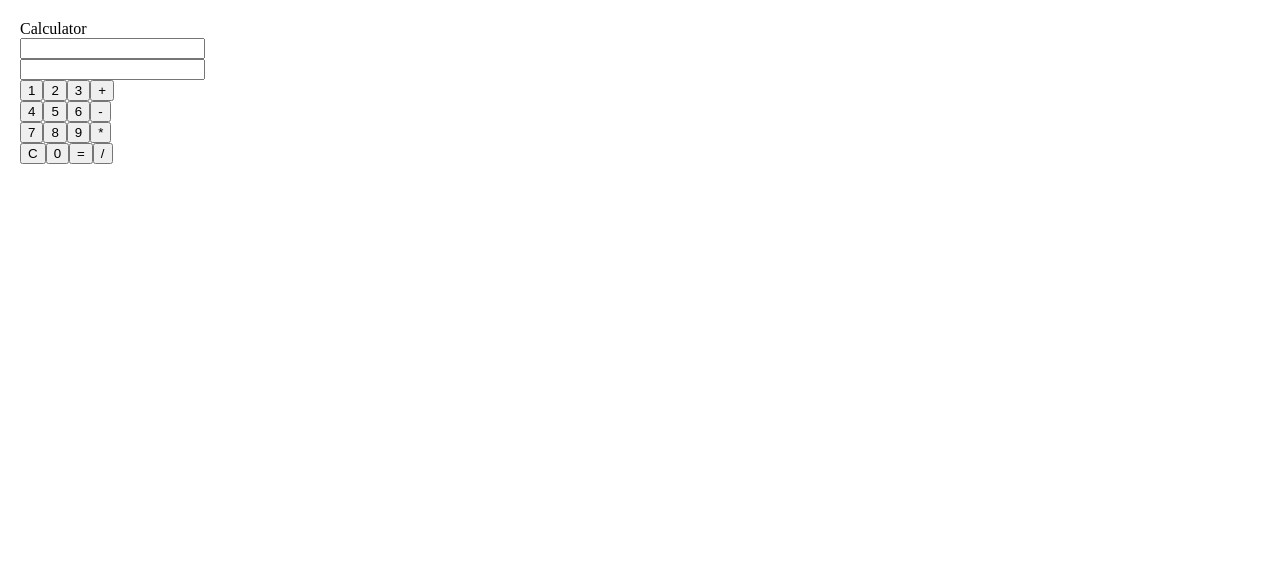
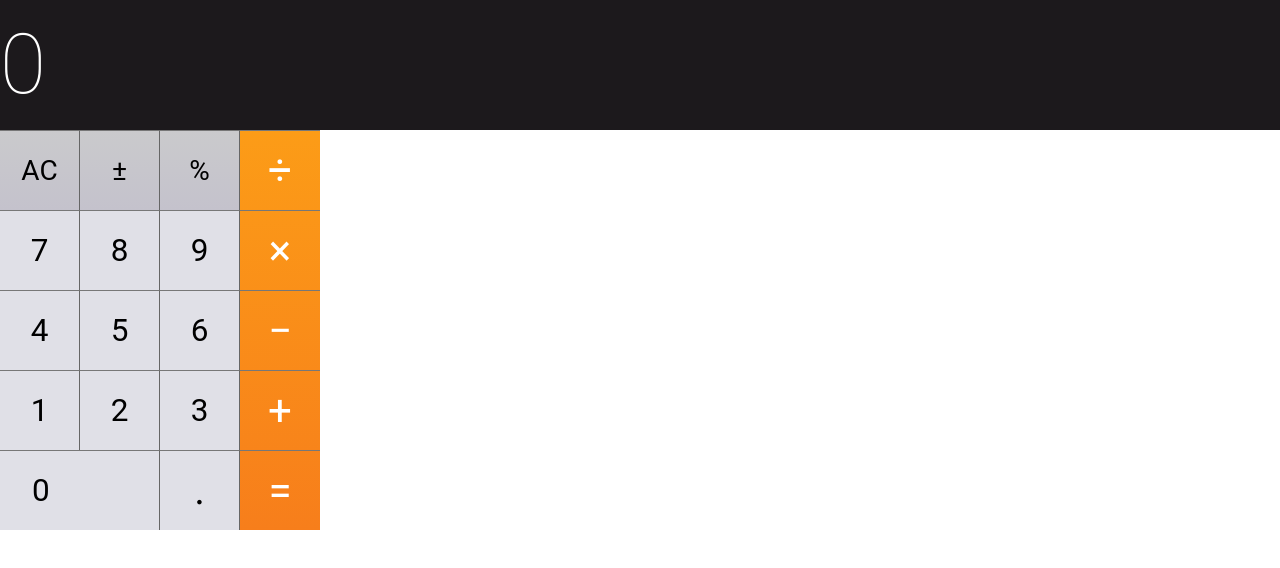
Before and after one commit to corrinachow/freeCodeCamp, a React app in the folder Projects/javascript-calculator/: page / in a window 1280 px wide. Built offline with nearby package versions, Linux system fonts and the light colour scheme.

Commit message:
Add percentage and negative

```diff
--- a/Projects/javascript-calculator/src/index.css
+++ b/Projects/javascript-calculator/src/index.css
@@ -1,4 +1,136 @@
+html {
+  box-sizing: border-box;
+}
+*, *:before, *:after {
+  box-sizing: inherit;
+}
+
 body {
-  font: Futura, sans-serif;
-  margin: 20px;
+  margin: 0;
+  font: 100 14px 'Roboto';
 }
+
+button {
+  display: block;
+  background: none;
+  border: none;
+  padding: 0;
+  font-family: inherit;
+  user-select: none;
+  cursor: pointer;
+  outline: none;
+
+  -webkit-tap-highlight-color: rgba(0,0,0,0);
+}
+
+button:active {
+  box-shadow: inset 0px 0px 80px 0px rgba(0,0,0,0.25);
+}
+
+#wrapper {
+  height: 100vh;
+
+  display: flex;
+  align-items: center;
+  justify-content: center;
+}
+
+#app {
+  width: 320px;
+  height: 520px;
+  position: relative;
+}
+
+.calculator {
+  width: 100%;
+  height: 100%;
+  background: white;
+
+  display: flex;
+  flex-direction: column;
+}
+
+#wrapper .calculator {
+  box-shadow: 0px 0px 20px 0px #aaa;
+}
+
+.calculator-display {
+  color: white;
+  background: #1c191c;
+  line-height: 130px;
+  font-size: 6em;
+
+  flex: 1;
+}
+
+.auto-scaling-text {
+  display: inline-block;
+}
+
+.calculator-display .auto-scaling-text {
+  padding: 0 30px;
+  position: absolute;
+  right: 0;
+  transform-origin: right;
+}
+
+.calculator-keypad {
+  height: 400px;
+
+  display: flex;
+}
+
+.calculator .input-keys {
+  width: 240px;
+}
+
+.calculator .function-keys {
+  display: flex;
+}
+
+.calculator .digit-keys {
+  background: #e0e0e7;
+
+  display: flex;
+  flex-direction: row;
+  flex-wrap: wrap-reverse;
+}
+
+.calculator-key {
+  width: 80px;
+  height: 80px;
+  border-top: 1px solid #777;
+  border-right: 1px solid #666;
+  text-align: center;
+  line-height: 80px;
+}
+.calculator .function-keys .calculator-key {
+  font-size: 2em;
+}
+.calculator .function-keys .key-multiply {
+  line-height: 50px;
+}
+.calculator .digit-keys .calculator-key {
+  font-size: 2.25em;
+}
+.calculator .digit-keys .key-0 {
+  width: 160px;
+  text-align: left;
+  padding-left: 32px;
+}
+.calculator .digit-keys .key-dot {
+  padding-top: 1em;
+  font-size: 0.75em;
+}
+.calculator .operator-keys .calculator-key {
+  color: white;
+  border-right: 0;
+  font-size: 3em;
+}
+
+.calculator .function-keys {
+  background: linear-gradient(to bottom, rgba(202,202,204,1) 0%, rgba(196,194,204,1) 100%);
+}
+.calculator .operator-keys {
+  background:  linear-gradient(to bottom, rgba(252,156,23,1) 0%, rgba(247,126,27,1) 100%);
+}
--- a/Projects/javascript-calculator/src/index.js
+++ b/Projects/javascript-calculator/src/index.js
@@ -3,112 +3,144 @@ import ReactDOM from 'react-dom';
 import math from 'mathjs'
 import './index.css';
 
-class Frame extends React.Component {
-  constructor() {
-    super();
-    //set default state
-    this.state = {
-      operation: [],
-      equation: '',
-      answer: '',
-      temp: null
+class Calculator extends React.Component {
+  state = {
+    value: null,
+    displayValue: '0',
+    waitingForOperand: false,
+    operator: null
+  };
+
+  inputDigit(digit) {
+    const { displayValue, waitingForOperand } = this.state
+
+    if (waitingForOperand) {
+      this.setState ({
+        displayValue: String(digit),
+        waitingForOperand: false
+      })
+    } else {
+      this.setState({
+        displayValue: displayValue === '0' ? String(digit) : displayValue + digit
+      })
     }
-    //bind handleClick method to buttons
-    this.handleClick = this.handleClick.bind(this);
   }
+
+  inputDot() {
+    const { displayValue, waitingForOperand } = this.state
+
+    if (waitingForOperand) {
+      this.setState({
+        displayValue: '.',
+        waitingForOperand: false
+      })
+    } else if(displayValue.indexOf('.') === -1) {
+      this.setState({
+        displayValue: displayValue + '.',
+        waitingForOperand: false
+      })
+    }
+  }
+
+  clearDisplay() {
+    this.setState({
+      displayValue: '0'
+    })
+  }
+
+  toggleSign() {
+    const { displayValue } = this.state
+
+    this.setState({
+      displayValue: displayValue.charAt(0) === '-' ? displayValue.substr(1) : '-' + displayValue
+    })
+  }
+
+  inputPercent() {
+    const { displayValue } = this.state
+    const value = parseFloat(displayValue)
+
+    this.setState({
+      displayValue: String(value/100)
+    })
+  }
+
+  performOperation(nextOperator) {
+    const { displayValue, operator, value } = this.state;
+    const nextValue = parseFloat(displayValue);
+
+    const operations = {
+      '/': (prevValue, nextValue) => prevValue / nextValue,
+      '*': (prevValue, nextValue) => prevValue * nextValue,
+      '-': (prevValue, nextValue) => prevValue - nextValue,
+      '+': (prevValue, nextValue) => prevValue + nextValue,
+      '=': (prevValue, nextValue) => nextValue
+    };
+
+    if (value == null) {
+      this.setState({
+        value: nextValue
+      })
+    } else if (operator) {
+      const currentValue = value || 0
+      const computedValue = operations[operator](currentValue, nextValue)
+
+      this.setState({
+        value: computedValue,
+        displayValue: String(computedValue)
+      })
+    }
+
+    this.setState({
+      waitingForOperand: true,
+      operator: nextOperator
+    })
+
+  }
+
   render() {
+    const {displayValue} = this.state
     return (
-      <div className='frame'>
-        <div className='calculator-title'>
-          Calculator
-        </div>
-        <Screen equation={this.state.equation} answer={this.state.answer}/>
-        <div className='button-row'>
-          <Button label='1' handleClick={this.handleClick} type='digit' />
-          <Button label='2' handleClick={this.handleClick} type='digit' />
-          <Button label='3' handleClick={this.handleClick} type='digit' />
-          <Button label='+' handleClick={this.handleClick} type='operator' />
-        </div>
-        <div className='button-row'>
-          <Button label='4' handleClick={this.handleClick} type='digit' />
-          <Button label='5' handleClick={this.handleClick} type='digit' />
-          <Button label='6' handleClick={this.handleClick} type='digit' />
-          <Button label='-' handleClick={this.handleClick} type='operator' />
-        </div>
-        <div className='button-row'>
-          <Button label='7' handleClick={this.handleClick} type='digit' />
-          <Button label='8' handleClick={this.handleClick} type='digit' />
-          <Button label='9' handleClick={this.handleClick} type='digit' />
-          <Button label={'*'} handleClick={this.handleClick} type='operator' />
-        </div>
-        <div className='button-row'>
-          <Button label='C' handleClick={this.handleClick} type='clear' />
-          <Button label='0' handleClick={this.handleClick} type='digit' />
-          <Button label='=' handleClick={this.handleClick} type='equals' />
-          <Button label='/' handleClick={this.handleClick} type='operator'/>
+      <div className="calculator">
+        <div className="calculator-display">{displayValue}</div>
+        <div className="calculator-keypad">
+          <div className="input-keys">
+            <div className="function-keys">
+              <button className="calculator-key key-clear" onClick={() => this.clearDisplay()}>AC</button>
+              <button className="calculator-key key-sign" onClick={() => this.toggleSign()}>±</button>
+              <button className="calculator-key key-percent" onClick={() => this.inputPercent()}>%</button>
+            </div>
+            <div className="digit-keys">
+              <button className="calculator-key key-0" onClick={() => this.inputDigit(0)}>0</button>
+              <button className="calculator-key key-dot" onClick={() => this.inputDot()}>●</button>
+              <button className="calculator-key key-1" onClick={() => this.inputDigit(1)}>1</button>
+              <button className="calculator-key key-2" onClick={() => this.inputDigit(2)}>2</button>
+              <button className="calculator-key key-3" onClick={() => this.inputDigit(3)}>3</button>
+              <button className="calculator-key key-4" onClick={() => this.inputDigit(4)}>4</button>
+              <button className="calculator-key key-5" onClick={() => this.inputDigit(5)}>5</button>
+              <button className="calculator-key key-6" onClick={() => this.inputDigit(6)}>6</button>
+              <button className="calculator-key key-7" onClick={() => this.inputDigit(7)}>7</button>
+              <button className="calculator-key key-8" onClick={() => this.inputDigit(8)}>8</button>
+              <button className="calculator-key key-9" onClick={() => this.inputDigit(9)}>9</button>
+            </div>
+          </div>
+          <div className="operator-keys">
+            <button className="calculator-key key-divide" onClick={() => this.performOperation('/')}>÷</button>
+            <button className="calculator-key key-multiply" onClick={() => this.performOperation('*')}>×</button>
+            <button className="calculator-key key-subtract" onClick={() => this.performOperation('-')}>−</button>
+            <button className="calculator-key key-add" onClick={() => this.performOperation('+')}>+</button>
+            <button className="calculator-key key-equals"onClick={() => this.performOperation('=')}>=</button>
+          </div>
         </div>
       </div>
-    );
-  }
-
-  //handle click events from buttons
-  handleClick(e) {
-    const value = e.target.value; //Gets value from target element
-    const buttonClass = e.target.className;
-
-    switch (buttonClass) {
-      case 'clear' :
-      this.setState(this.state);
-      break;
-      case 'equals' :
-      let answer = math.eval(this.state.equation);
-      this.setState({ answer, temp: answer, equation: ''});
-      break;
-      case 'digit' :
-      this.setState({ equation: this.state.equation += value, temp: null });
-      break;
-      case 'operator' :
-      this.setState(parseInt(this.state.temp) ? {equation: this.state.temp += value, temp: null} :
-      this.setState(/\d\D$/g.test(this.state.equation) ? {equation: this.state.equation.replace(/.$/ , value)} :
-        {equation : this.state.equation += value, lastOp: value}));
-    }
+    )
   }
 }
 
-//screenRow is written as a functional component
-//it receives displays (in an input field) a props (property) of value from its parent component
-const ScreenRow = (props) => {
-  return (
-    <div className='screen-row'>
-      <input type='text' readOnly value={props.value}/>
-    </div>
-  );
-}
-
-const Button = (props) => {
-  return (
-    <input
-      type='button'
-      className={props.type}
-      onClick={props.handleClick}
-      value={props.label}
-    />
-  );
-}
-
-//the Screen components displays two screen rows, 1 is the equation, 2 is the answer
-const Screen = (props) => {
-  return (
-    <div className="screen">
-      <ScreenRow value={props.equation}/>
-      <ScreenRow value={props.answer}/>
-    </div>
-  );
-}
 
 // ========================================
 
 ReactDOM.render(
-  <Frame />,
+  <Calculator />,
   document.getElementById('root')
 );
```
Also changed, not shown: 1 other file.
